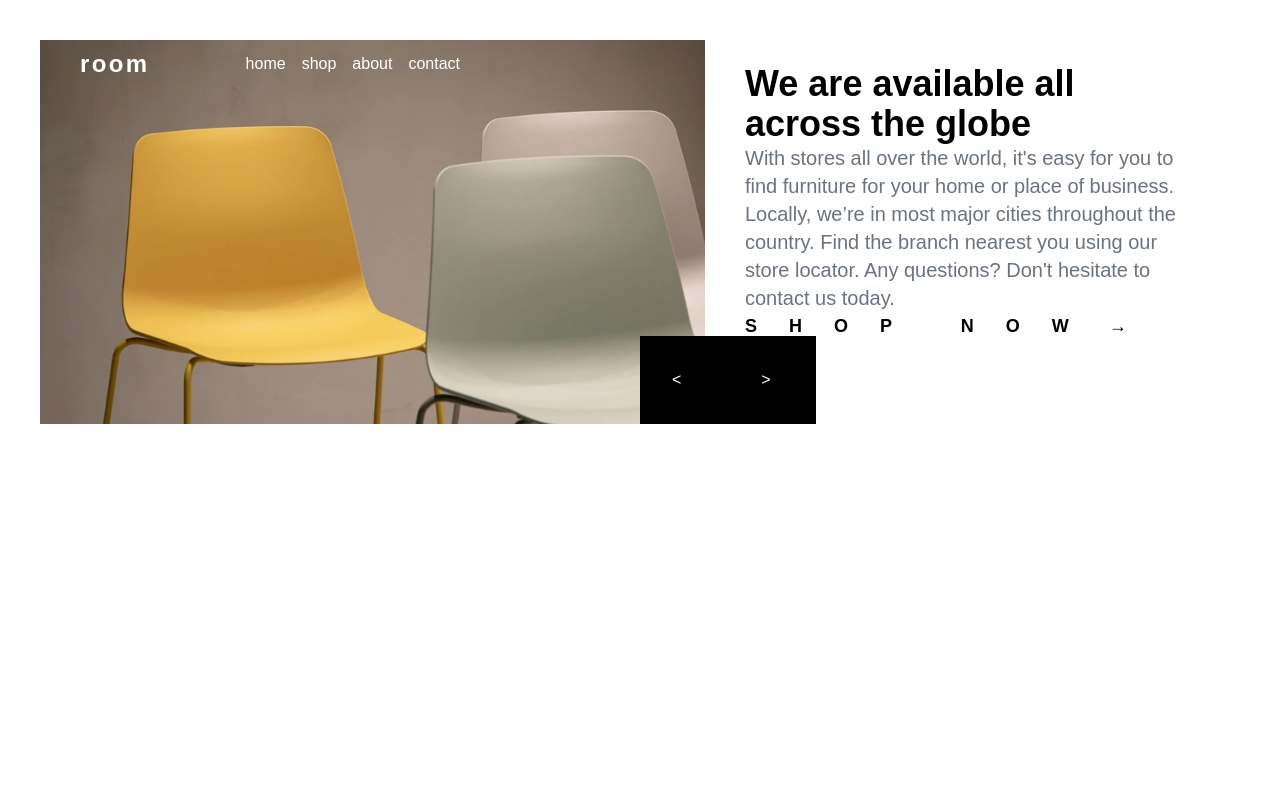
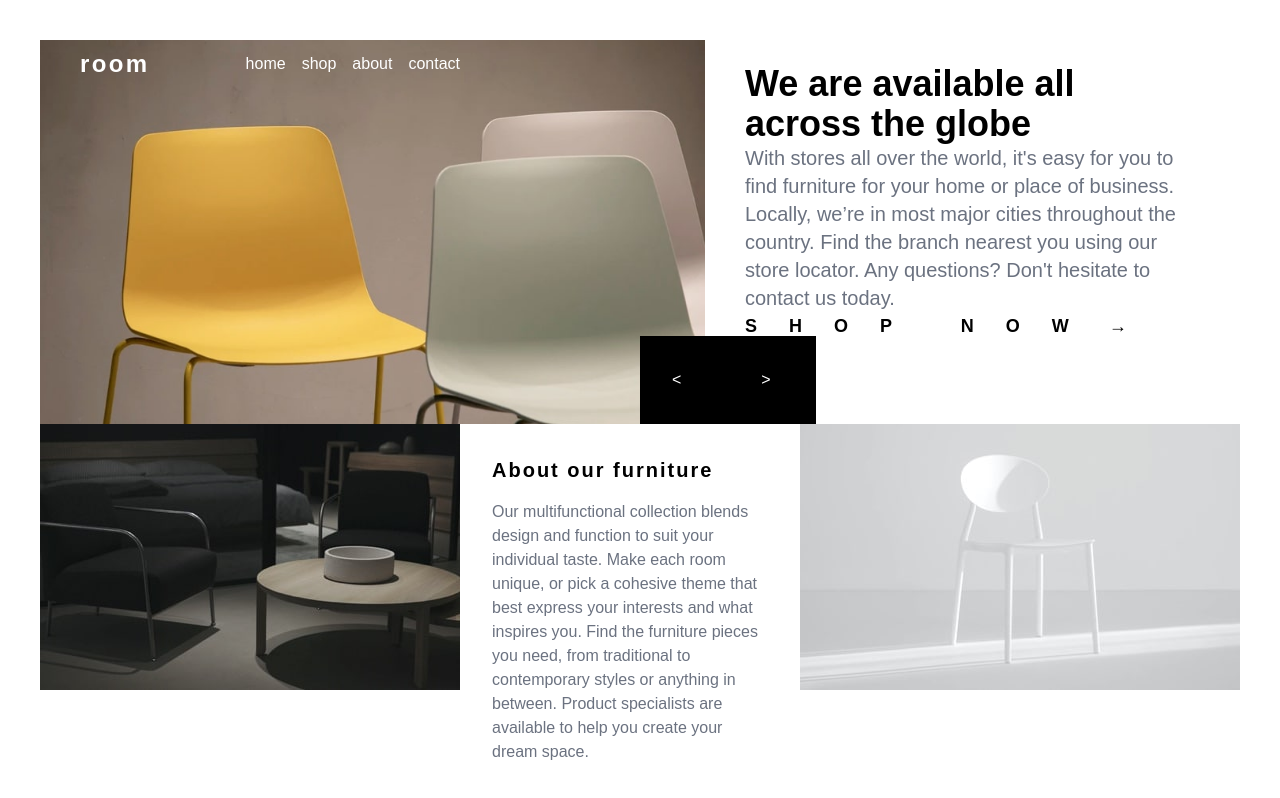
Before and after one commit to adhamito/adhamito-room-homepage, a Next.js app: page / in a window 1280 px wide. Shown: the top 798 px of the page. Built offline with nearby package versions, Linux system fonts and the light colour scheme.

Commit message:
Update SecondeSection index

```diff
--- a/app/components/SecondeSection/index.tsx
+++ b/app/components/SecondeSection/index.tsx
@@ -1,6 +1,8 @@
 import React from "react";
+import Image from "next/image";
+import imgDark from "../images/image-about-light.jpg";
+import imgLight from "../images/image-about-dark.jpg";
 
-// Define props for className
 interface SecondeSectionProps {
   className?: string;
 }
@@ -8,8 +10,26 @@ interface SecondeSectionProps {
 const SecondeSection: React.FC<SecondeSectionProps> = ({ className }) => {
   return (
     <div
-      className={`flex justify-start items-start w-full h-full ${className}`}
-    ></div>
+      className={`flex md:flex-row flex-col justify-start items-start mt-8 md:mt-0 w-full h-full ${className}`}
+    >
+      <Image src={imgLight} alt="About section light" width={800} />
+
+      <div className="flex flex-col   text-black p-8 md:w-[800px] ">
+        <h1 className="text-xl font-bold tracking-widest border-b-1 border-black  mb-4">
+          About our furniture
+        </h1>
+        <p className="text-gray-500 text-base font-thin">
+          Our multifunctional collection blends design and function to suit your
+          individual taste. Make each room unique, or pick a cohesive theme that
+          best express your interests and what inspires you. Find the furniture
+          pieces you need, from traditional to contemporary styles or anything
+          in between. Product specialists are available to help you create your
+          dream space.
+        </p>
+      </div>
+
+      <Image src={imgDark} alt="About section dark" width={800} />
+    </div>
   );
 };
 
```
